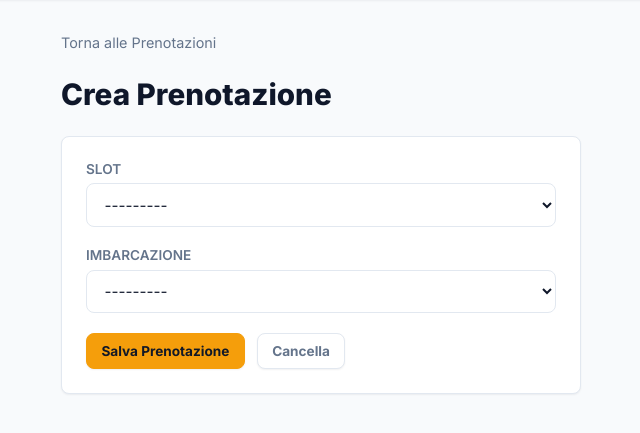
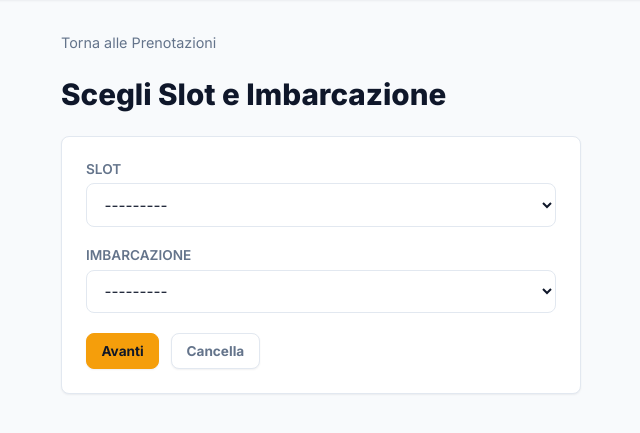
Before and after one commit to fedesss98/scp-helper, a Django app: page /admin/bookings/create/ in a window 1280 px wide. Shown: the part 56-489 px from the top of the page, without its empty margins (5-645 px from the left). Run offline with Django 4.2, Linux system fonts and the light colour scheme; a user stored in the database is signed in; tables that the repository leaves empty hold one stand-in row (values such as "Sample post").

Commit message:
Add two-phase new bookings with intermediate checks

```diff
--- a/bookings/forms.py
+++ b/bookings/forms.py
@@ -103,6 +103,37 @@ class SlotBatchForm(forms.ModelForm):
 
 def active_athletes():
     return Athlete.objects.filter(is_active=True).order_by('last_name', 'first_name')
+
+
+class BookingSelectionForm(forms.Form):
+    slot = forms.ModelChoiceField(
+        queryset=Slot.objects.none(),
+        label='Slot',
+    )
+    boat = forms.ModelChoiceField(
+        queryset=Boat.objects.none(),
+        label='Imbarcazione',
+    )
+
+    def __init__(self, *args, **kwargs):
+        super().__init__(*args, **kwargs)
+        self.fields['slot'].queryset = Slot.objects.filter(is_active=True).order_by('date', 'start_time')
+        self.fields['boat'].queryset = Boat.objects.filter(is_active=True).order_by('name')
+
+    def clean(self):
+        cleaned = super().clean()
+        slot = cleaned.get('slot')
+        boat = cleaned.get('boat')
+        if not slot or not boat:
+            return cleaned
+
+        if slot.date < current_date.today():
+            raise ValidationError('Cannot book a past slot.')
+
+        if Booking.objects.filter(slot=slot, boat=boat).exists():
+            raise ValidationError(f'{boat.name} is already booked in this slot.')
+
+        return cleaned
 
 
 class BookingForm(forms.ModelForm):
--- a/bookings/templates/bookings/admin_booking_form.html
+++ b/bookings/templates/bookings/admin_booking_form.html
@@ -10,9 +10,37 @@
     {% include "bookings/partials/form_errors.html" %}
     <form method="post">
       {% csrf_token %}
+      <input type="hidden" name="phase" value="{{ phase }}">
+      {% if phase == "crew" %}
+      <div class="form-group">
+        <label>Slot</label>
+        <p>{{ selected_slot }}</p>
+      </div>
+      <div class="form-group">
+        <label>Imbarcazione</label>
+        <p>{{ selected_boat }}</p>
+      </div>
+      {% for field in form %}
+        {% if field.name == "slot" or field.name == "boat" %}
+        {{ field.as_hidden }}
+        {% else %}
+        <div class="form-group">
+          <label for="{{ field.id_for_label }}">{{ field.label }}</label>
+          {{ field }}
+          {% if field.help_text %}
+          <p class="field-help">{{ field.help_text }}</p>
+          {% endif %}
+          {% if field.errors %}
+          <p class="field-error">{{ field.errors.0 }}</p>
+          {% endif %}
+        </div>
+        {% endif %}
+      {% endfor %}
+      {% else %}
       {% include "bookings/partials/form_fields.html" %}
+      {% endif %}
       <div class="actions-row">
-        <button type="submit" class="btn btn-gold">Salva Prenotazione</button>
+        <button type="submit" class="btn btn-gold">{{ submit_label|default:"Salva Prenotazione" }}</button>
         <a href="{% url 'admin_all_bookings' %}" class="btn btn-ghost">Cancella</a>
       </div>
     </form>
--- a/bookings/views.py
+++ b/bookings/views.py
@@ -12,7 +12,7 @@ from django.db.models.deletion import ProtectedError
 from django.shortcuts import get_object_or_404, redirect, render
 from django.views.decorators.http import require_POST
 
-from .forms import AdminBookingForm, AthleteForm, BookingForm, SlotBatchForm, SlotForm
+from .forms import AdminBookingForm, AthleteForm, BookingForm, BookingSelectionForm, SlotBatchForm, SlotForm
 from .models import Athlete, Boat, Booking, Slot
 from .notifications import notify_booking_event, notify_new_booking, snapshot_booking
 
@@ -377,21 +377,73 @@ def admin_all_bookings(request):
 @user_passes_test(is_admin)
 def admin_create_booking(request):
     if request.method == 'POST':
+        if request.POST.get('phase') == 'select':
+            selection_form = BookingSelectionForm(request.POST)
+            if selection_form.is_valid():
+                slot = selection_form.cleaned_data['slot']
+                boat = selection_form.cleaned_data['boat']
+                return redirect(f'/admin/bookings/create/?slot={slot.pk}&boat={boat.pk}')
+            return render(request, 'bookings/admin_booking_form.html', {
+                'form': selection_form,
+                'phase': 'select',
+                'title': 'Scegli Slot e Imbarcazione',
+                'submit_label': 'Avanti',
+                'is_admin': True,
+            })
+
         form = AdminBookingForm(request.POST, user=request.user)
         if form.is_valid():
             booking = form.save()
             transaction.on_commit(lambda booking=booking: notify_new_booking(booking))
             messages.success(request, f'Prenotazione creata: {booking.boat.name} - {booking.slot}.')
             return redirect('admin_all_bookings')
+        selected_slot = Slot.objects.filter(pk=request.POST.get('slot')).first()
+        selected_boat = Boat.objects.filter(pk=request.POST.get('boat')).first()
+        return render(request, 'bookings/admin_booking_form.html', {
+            'form': form,
+            'phase': 'crew',
+            'title': 'Completa Equipaggio',
+            'submit_label': 'Salva Prenotazione',
+            'selected_slot': selected_slot,
+            'selected_boat': selected_boat,
+            'is_admin': True,
+        })
     else:
-        form = AdminBookingForm(initial={
-            'slot': request.GET.get('slot'),
-            'boat': request.GET.get('boat'),
-        }, user=request.user)
+        selected_slot = request.GET.get('slot')
+        selected_boat = request.GET.get('boat')
+        if selected_slot and selected_boat:
+            selection_form = BookingSelectionForm(request.GET)
+            if selection_form.is_valid():
+                slot = selection_form.cleaned_data['slot']
+                boat = selection_form.cleaned_data['boat']
+                form = AdminBookingForm(initial={
+                    'slot': slot.pk,
+                    'boat': boat.pk,
+                }, user=request.user)
+                return render(request, 'bookings/admin_booking_form.html', {
+                    'form': form,
+                    'phase': 'crew',
+                    'title': 'Completa Equipaggio',
+                    'submit_label': 'Salva Prenotazione',
+                    'selected_slot': slot,
+                    'selected_boat': boat,
+                    'is_admin': True,
+                })
+            return render(request, 'bookings/admin_booking_form.html', {
+                'form': selection_form,
+                'phase': 'select',
+                'title': 'Scegli Slot e Imbarcazione',
+                'submit_label': 'Avanti',
+                'is_admin': True,
+            })
+
+        form = BookingSelectionForm()
 
     return render(request, 'bookings/admin_booking_form.html', {
         'form': form,
-        'title': 'Crea Prenotazione',
+        'phase': 'select',
+        'title': 'Scegli Slot e Imbarcazione',
+        'submit_label': 'Avanti',
         'is_admin': True,
     })
 
```
Also changed, not shown: bookings/tests.py (+61 -0 lines).
